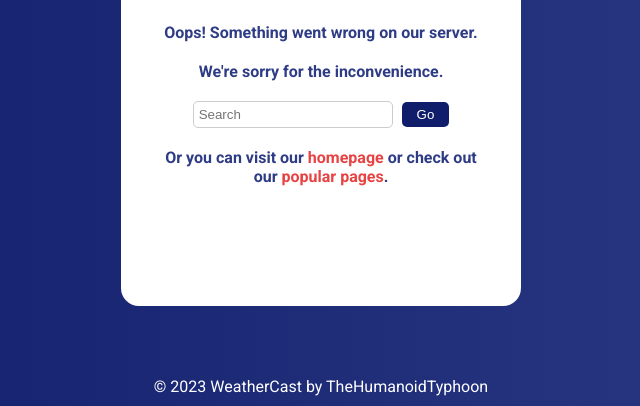
After one commit to TheHumanoidTyphoon/weather_app, a Flask app: template app/templates/errors_handle/500.html in a window 1280 px wide; the page is wider, and only the part inside the window is pictured. The commit adds this page. Shown: the part 394-800 px from the top of that part, without its empty margins (319-959 px from the left). Run offline with Flask 3, Linux system fonts and the light colour scheme; the template is opened without the code that fills it, so the values that code supplies are empty.

Commit message:
some small changes

```diff
--- a/app/models.py
+++ b/app/models.py
@@ -1,4 +1,4 @@
-from app.app import db
+from .app import db
 
 class Email(db.Model):
     id = db.Column(db.Integer, primary_key=True)
--- a/app/routes.py
+++ b/app/routes.py
@@ -17,7 +17,11 @@ def contact():
 
 @app.errorhandler(404)
 def page_not_found_error(error):
-    return render_template('404.html'), 404
+    return render_template('errors_handle/404.html'), 404
+
+@app.errorhandler(500)
+def page_not_found_error(error):
+    return render_template('errors_handle/500.html'), 500
 
 @app.route('/process-form', methods=['POST'])
 def process_form():
--- a/app/static/styles/css/style_4.css
+++ b/app/static/styles/css/style_4.css
@@ -6,10 +6,18 @@
     box-sizing: border-box;
   }
 
+  :root {
+    --color-1: #101d6b;
+    --color-2: #2e3b85;
+    --color-3: #fff;
+    --color-4: #e84343;
+  }
+
+
   body {
-    background: #101d6b;
-    background: -webkit-linear-gradient(to right, #101d6b, #2e3b85);
-    background: linear-gradient(to right, #101d6b, #2e3b85);
+    background: var(--color-1);
+    background: -webkit-linear-gradient(to right, var(--color-1), var(--color-2));
+    background: linear-gradient(to right, var(--color-1), var(--color-2));
     display: grid;
     place-items: center;
     margin: 0;
@@ -40,14 +48,14 @@
       display: flex;
       font-weight: bold;
       font-family: 'Roboto', sans-serif;
-      color: #ffffff;
+      color: var(--color-3);
       font-size: 20px;
     }
 
 
   .navbar-nav li a:hover {
-    background-color: #fff;
-    color: #101d6b;
+    background-color: var(--color-3);
+    color: var(--color-1);
     border-radius: 18px;
     padding: 10px 20px;
     transition: 0.2s;
@@ -59,7 +67,7 @@
   }
 
   .nav-link {
-    color: #fff;
+    color: var(--color-3);
     text-decoration: none;
   }
 
@@ -77,7 +85,7 @@
     position: relative;
     width: 400px;
     height: 600px;
-    background: #fff;
+    background: var(--color-3);
     padding: 28px 32px;
     overflow: hidden;
     border-radius: 18px;
@@ -88,7 +96,7 @@
 
 
   a {
-    color: #e84343;
+    color: var(--color-4);
     text-decoration: none;
   }
 
@@ -113,7 +121,7 @@
     margin: 20px 0;
     font-weight: bold;
     font-family: 'Roboto', sans-serif;
-    color: #2e3b85;
+    color: var(--color-2);
   }
 
   .not-found form {
@@ -123,7 +131,7 @@
   .not-found input[type="text"] {
     width: 200px;
     padding: 5px;
-    color: #101d6b;
+    color: var(--color-1);
     border: 1px solid #ccc;
     border-radius: 5px;
   }
@@ -131,16 +139,16 @@
   .not-found button[type="submit"] {
     padding: 5px 15px;
     border-radius: 5px;
-    background-color: #101d6b;
-    color: #fff;
+    background-color: var(--color-1);
+    color: var(--color-3);
     border: none;
     cursor: pointer;
     margin-left: 5px;
   }
 
   .not-found button[type="submit"]:hover {
-    background-color: #fff;
-    color: #101d6b;
+    background-color: var(--color-3);
+    color: var(--color-1);
     border-radius: 18px;
     padding: 10px 20px;
     transition: 0.2s;
@@ -158,5 +166,5 @@
     padding: 10px;
     font-family: 'Roboto', sans-serif;
     text-align: center;
-    color: white;
+    color: var(--color-3);
   }
--- /dev/null
+++ b/app/templates/errors_handle/500.html
@@ -0,0 +1,26 @@
+{% extends 'partials/base.html' %}
+
+{% block title %}
+Server Error - WeatherCast
+{% endblock title %}
+
+{% block others %}
+
+<link rel="stylesheet" href="{{ url_for('static', filename='styles/css/style_4.css') }}">
+{% endblock others %}
+{% block content %}
+{% include 'partials/navbar.html' %}
+
+<div class="container">
+  <div class="not-found">
+    <img src="{{ url_for('static', filename='images/500.png') }}"></img>
+    <p>Oops! Something went wrong on our server.</p>
+    <p>We're sorry for the inconvenience.</p>
+    <form action="/">
+      <input type="text" placeholder="Search">
+      <button type="submit">Go</button>
+    </form>
+    <p>Or you can visit our <a href="/">homepage</a> or check out our <a href="#">popular pages</a>.</p>
+  </div>
+</div>
+{% endblock %}
--- a/app/views.py
+++ b/app/views.py
@@ -1,5 +1,5 @@
 from flask.views import MethodView
-from app.app import app
+from .app import app
 
 class WeatherAPI(MethodView):
     def get(self):
```
Also changed, not shown: app/static/styles/css/style_1.css (+31 -24 lines), app/static/styles/css/style_2.css (+22 -17 lines), app/static/styles/css/style_3.css (+27 -21 lines), README.md, app/templates/errors_handle/404.html (renamed from app/templates/404.html), run.py (line endings or trailing spaces).
